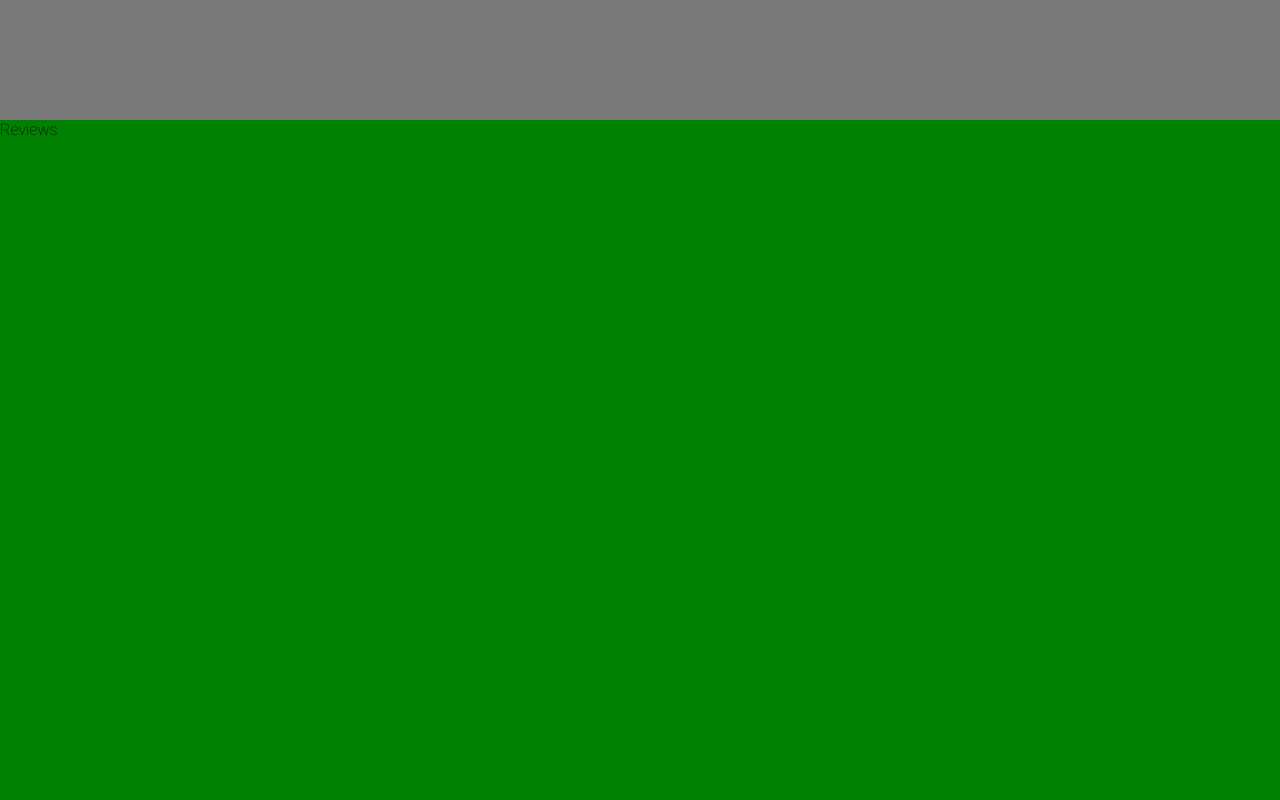
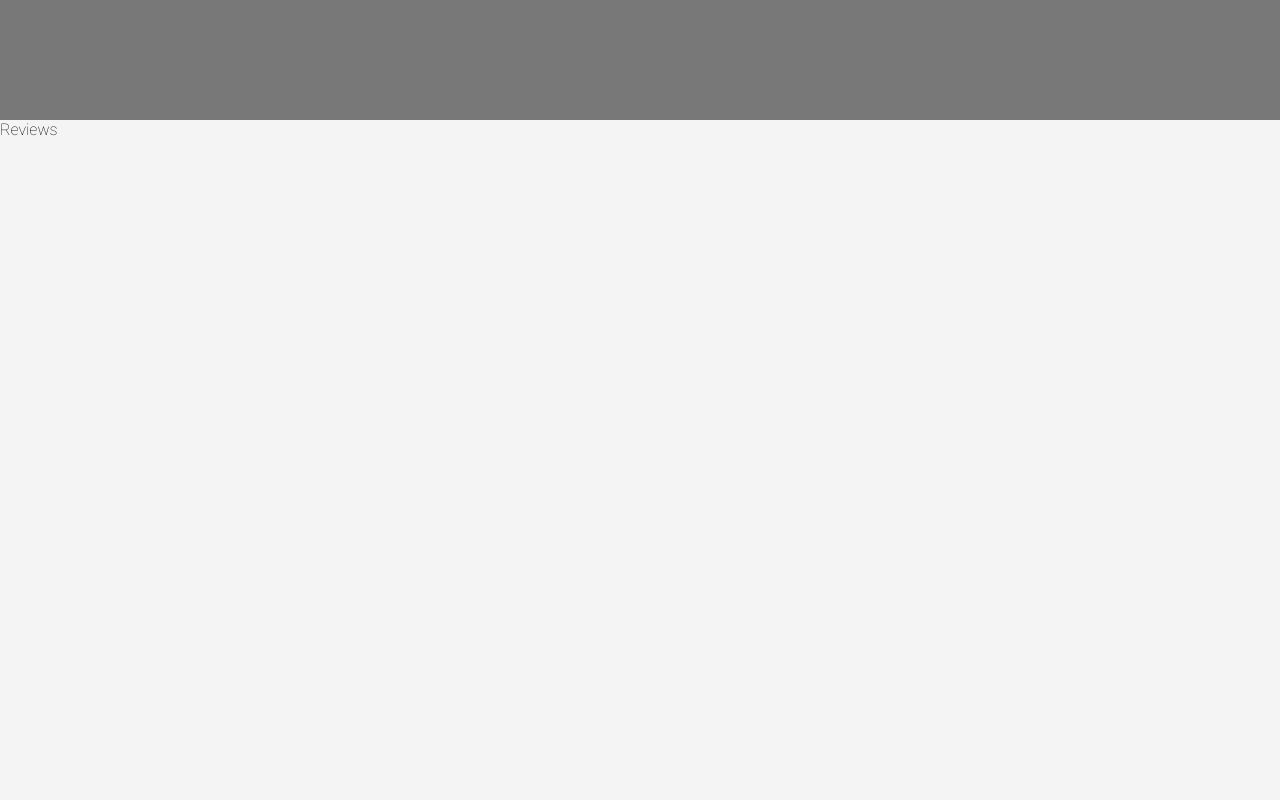
Before and after one commit to julia-kocik/electro-company-v2, a React (Create React App) app: page / in a window 1280 px wide. Shown: the part 2280-3080 px from the top of the page. Built offline with nearby package versions, Linux system fonts and the light colour scheme.

Commit message:
Adjust backgrounds of sections

```diff
--- a/src/components/sections/Contact/Contact.scss
+++ b/src/components/sections/Contact/Contact.scss
@@ -1,4 +1,4 @@
 .contact_container {
     height: 100vh;
-    background-color: aquamarine;
+    background-color: rgba(31, 30, 30, 0.6);
 }
--- a/src/components/sections/Reviews/Reviews.scss
+++ b/src/components/sections/Reviews/Reviews.scss
@@ -1,4 +1,4 @@
 .reviews_container {
     height: 100vh;
-    background-color: green;
+    background-color: rgba(147, 145, 145, 0.1);
 }
```
